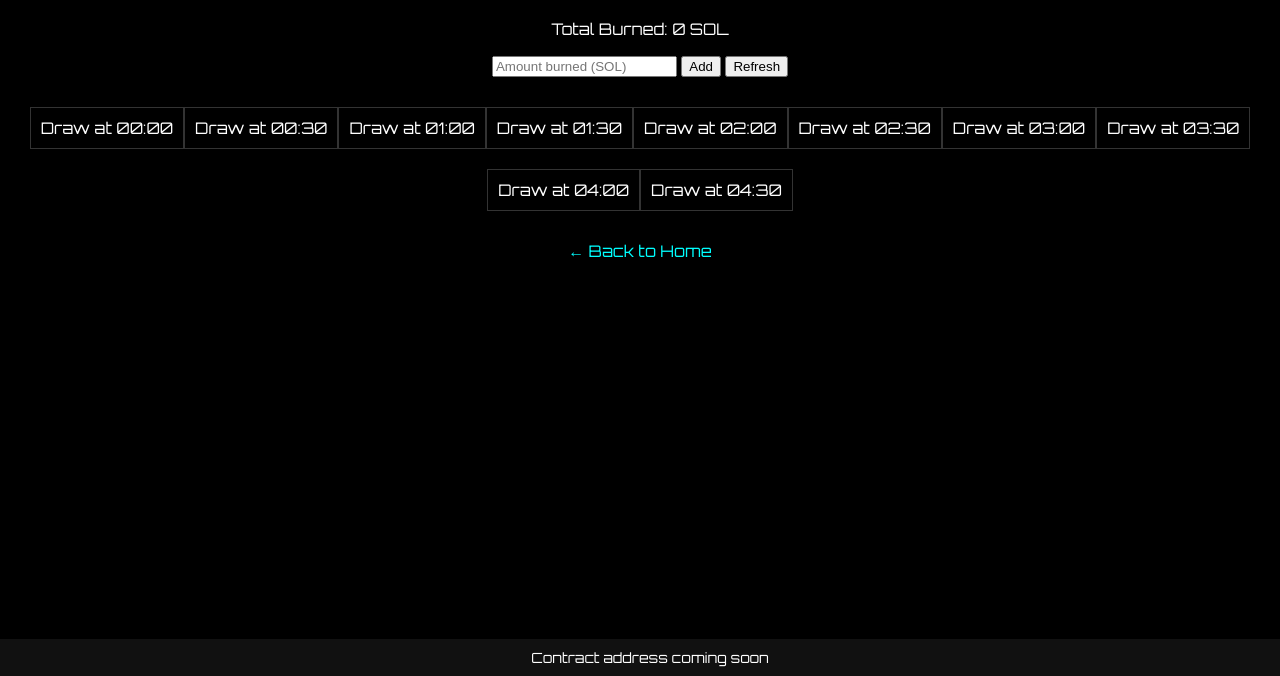
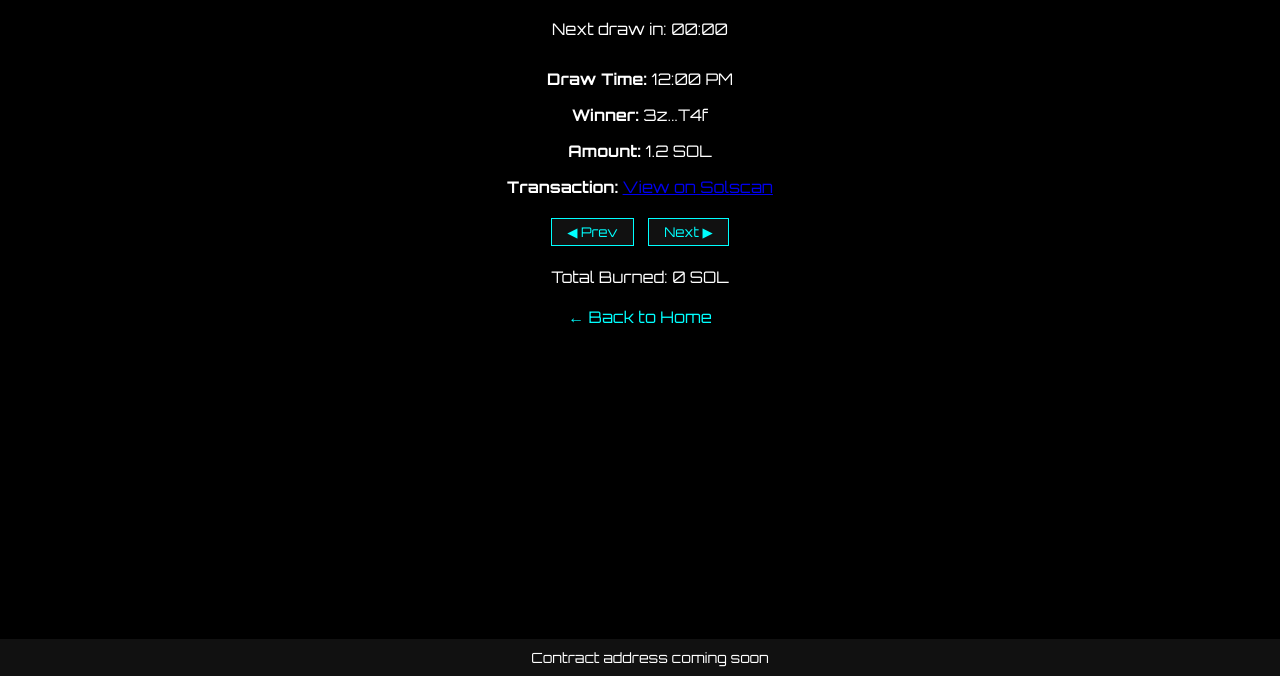
Before and after one commit to 2catcodes/lottery-site, a plain HTML site: page live.html in a window 1280 px wide. Shown: the part 124-800 px from the top of the page. Drawn offline with Linux system fonts and the light colour scheme.

Commit message:
Update live.html

```diff
--- a/live.html
+++ b/live.html
@@ -55,23 +55,29 @@
       padding-left: 100%;
       animation: scroll 10s linear infinite;
     }
-    .burn-section, .draw-list {
-      margin: 20px;
-    }
-    .draw-item {
-      margin: 10px 0;
-      padding: 10px;
-      border: 1px solid #333;
-      display: inline-block;
-      animation: fadeIn 1s ease-in-out;
-    }
     @keyframes scroll {
       0% { transform: translateX(0); }
       100% { transform: translateX(-100%); }
     }
-    @keyframes fadeIn {
-      0% { opacity: 0; transform: translateY(10px); }
-      100% { opacity: 1; transform: translateY(0); }
+    .draw-container {
+      margin-top: 30px;
+    }
+    .draw-controls button {
+      margin: 5px;
+      padding: 5px 15px;
+      font-family: 'Orbitron', sans-serif;
+      background: #111;
+      border: 1px solid #0ff;
+      color: #0ff;
+      cursor: pointer;
+    }
+    .draw-controls button:hover {
+      background: #0ff;
+      color: #000;
+    }
+    .burned-label {
+      color: red;
+      font-weight: bold;
     }
   </style>
 </head>
@@ -88,16 +94,13 @@
 
   <main>
     <h1>Live Draws</h1>
-
-    <section class="burn-section">
-      <p>Total Burned: <span id="totalBurned">0</span> SOL</p>
-      <input id="burnAmount" type="number" placeholder="Amount burned (SOL)" step="0.01"/>
-      <button onclick="addBurnAmount()">Add</button>
-      <button onclick="refreshDraws()">Refresh</button>
-    </section>
-
-    <section class="draw-list" id="drawList"></section>
-
+    <p>Next draw in: 00:00</p>
+    <div class="draw-container" id="drawDisplay"></div>
+    <div class="draw-controls">
+      <button onclick="showPrev()">◀ Prev</button>
+      <button onclick="showNext()">Next ▶</button>
+    </div>
+    <p>Total Burned: <span id="burnTotal">0</span> SOL</p>
     <a class="back-home" href="home">← Back to Home</a>
     <p id="walletAddress"></p>
   </main>
@@ -107,92 +110,6 @@
   </footer>
 
   <script>
-    let draws = [];
-    let totalBurned = 0;
-    const ownerWallet = "HjMofG9RnWtCDrSP4PDc2xxpBGBtGjZg1KxtTzLSucqu";
-    let connectedWallet = null;
-    const drawListEl = document.getElementById("drawList");
-
-    function generateDraws() {
-      draws = [];
-      for(let i = 0; i < 10; i++) {
-        const hour = Math.floor(i / 2);
-        const minute = (i % 2) * 30;
-        const label = `${hour.toString().padStart(2,'0')}:${minute.toString().padStart(2,'0')}`;
-        draws.push({ id: i, label, burned: false, txid: "" });
-      }
-    }
-
-    function renderDraws() {
-      drawListEl.innerHTML = "";
-      let i = 0;
-      function showNext() {
-        if (i >= draws.length) return;
-        const draw = draws[i];
-        const div = document.createElement("div");
-        div.className = "draw-item";
-
-        const labelSpan = document.createElement("span");
-        labelSpan.textContent = `Draw at ${draw.label} `;
-        div.appendChild(labelSpan);
-
-        if(draw.txid) {
-          const link = document.createElement("a");
-          link.href = `https://solscan.io/tx/${draw.txid}`;
-          link.target = "_blank";
-          link.rel = "noopener noreferrer";
-          link.textContent = "View TX";
-          link.style.color = "#0ff";
-          link.style.marginLeft = "10px";
-          div.appendChild(link);
-        }
-
-        if(connectedWallet === ownerWallet) {
-          const label = document.createElement("label");
-          label.innerText = "Mark as Burned ";
-
-          const checkbox = document.createElement("input");
-          checkbox.type = "checkbox";
-          checkbox.checked = draw.burned;
-          checkbox.addEventListener("change", (e) => {
-            draw.burned = e.target.checked;
-            updateBurnTotal();
-          });
-
-          label.prepend(checkbox);
-          div.appendChild(label);
-        }
-
-        drawListEl.appendChild(div);
-        i++;
-        setTimeout(showNext, 300);
-      }
-      showNext();
-    }
-
-    function updateBurnTotal() {
-      const burnedAmount = draws.filter(d => d.burned).length * 1;
-      totalBurned = manualBurn + burnedAmount;
-      document.getElementById("totalBurned").textContent = totalBurned.toFixed(2);
-    }
-
-    let manualBurn = 0;
-
-    function addBurnAmount() {
-      const input = document.getElementById("burnAmount");
-      const val = parseFloat(input.value);
-      if (!isNaN(val)) {
-        manualBurn += val;
-        updateBurnTotal();
-        input.value = "";
-      }
-    }
-
-    function refreshDraws() {
-      generateDraws();
-      renderDraws();
-    }
-
     const connectButton = document.getElementById("connectButton");
     const walletAddress = document.getElementById("walletAddress");
 
@@ -200,9 +117,9 @@
       try {
         const resp = await window.solana.connect();
         const pubKey = resp.publicKey.toString();
+        walletAddress.textContent = "Connected: " + pubKey.slice(0, 4) + "..." + pubKey.slice(-4);
         connectedWallet = pubKey;
-        walletAddress.textContent = "Connected: " + pubKey.slice(0, 4) + "..." + pubKey.slice(-4);
-        renderDraws();
+        updateDrawDisplay();
       } catch (err) {
         console.error("Wallet connection error:", err);
       }
@@ -211,9 +128,65 @@
     connectButton.addEventListener("click", connectWallet);
     window.solana?.on("connect", () => console.log("Wallet connected!"));
 
-    // Initial setup
-    generateDraws();
-    renderDraws();
+    const myWallet = "HjMofG9RnWtCDrSP4PDc2xxpBGBtGjZg1KxtTzLSucqu";
+    let connectedWallet = null;
+
+    let totalBurned = 0;
+    let currentIndex = 0;
+
+    const draws = [
+      { time: "12:00 PM", winner: "3z...T4f", amount: 1.2, burned: false, txid: "https://solscan.io/tx/ABC" },
+      { time: "12:30 PM", winner: "1x...D8w", amount: 0.8, burned: false, txid: "https://solscan.io/tx/DEF" },
+    ];
+
+    function showDraw(index) {
+      const draw = draws[index];
+      const container = document.getElementById("drawDisplay");
+      if (!draw) return container.innerHTML = "No draw to display.";
+
+      let html = `<p><strong>Draw Time:</strong> ${draw.time}</p>
+        <p><strong>Winner:</strong> ${draw.winner}</p>
+        <p><strong>Amount:</strong> ${draw.amount} SOL</p>
+        <p><strong>Transaction:</strong> <a href="${draw.txid}" target="_blank">View on Solscan</a></p>`;
+
+      if (draw.burned) {
+        html += `<p class="burned-label">🔥 Burned</p>`;
+      } else if (connectedWallet === myWallet) {
+        html += `<button onclick="markBurned(${index})">Mark as Burned</button>`;
+      }
+
+      container.innerHTML = html;
+    }
+
+    function markBurned(index) {
+      if (connectedWallet !== myWallet) return;
+      if (!draws[index].burned) {
+        draws[index].burned = true;
+        totalBurned += draws[index].amount;
+        document.getElementById("burnTotal").textContent = totalBurned.toFixed(2);
+        updateDrawDisplay();
+      }
+    }
+
+    function updateDrawDisplay() {
+      showDraw(currentIndex);
+    }
+
+    function showNext() {
+      if (currentIndex < draws.length - 1) {
+        currentIndex++;
+        updateDrawDisplay();
+      }
+    }
+
+    function showPrev() {
+      if (currentIndex > 0) {
+        currentIndex--;
+        updateDrawDisplay();
+      }
+    }
+
+    updateDrawDisplay();
   </script>
 </body>
 </html>
```
